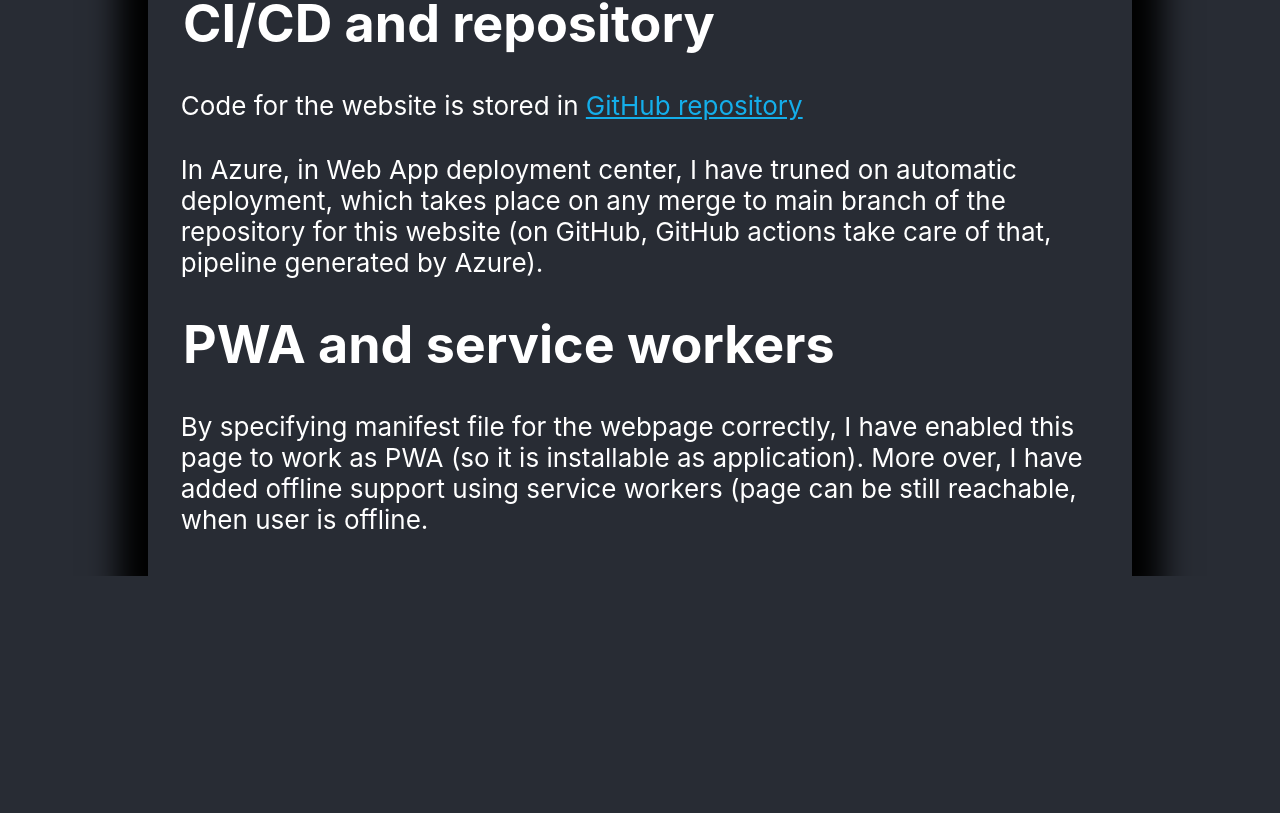
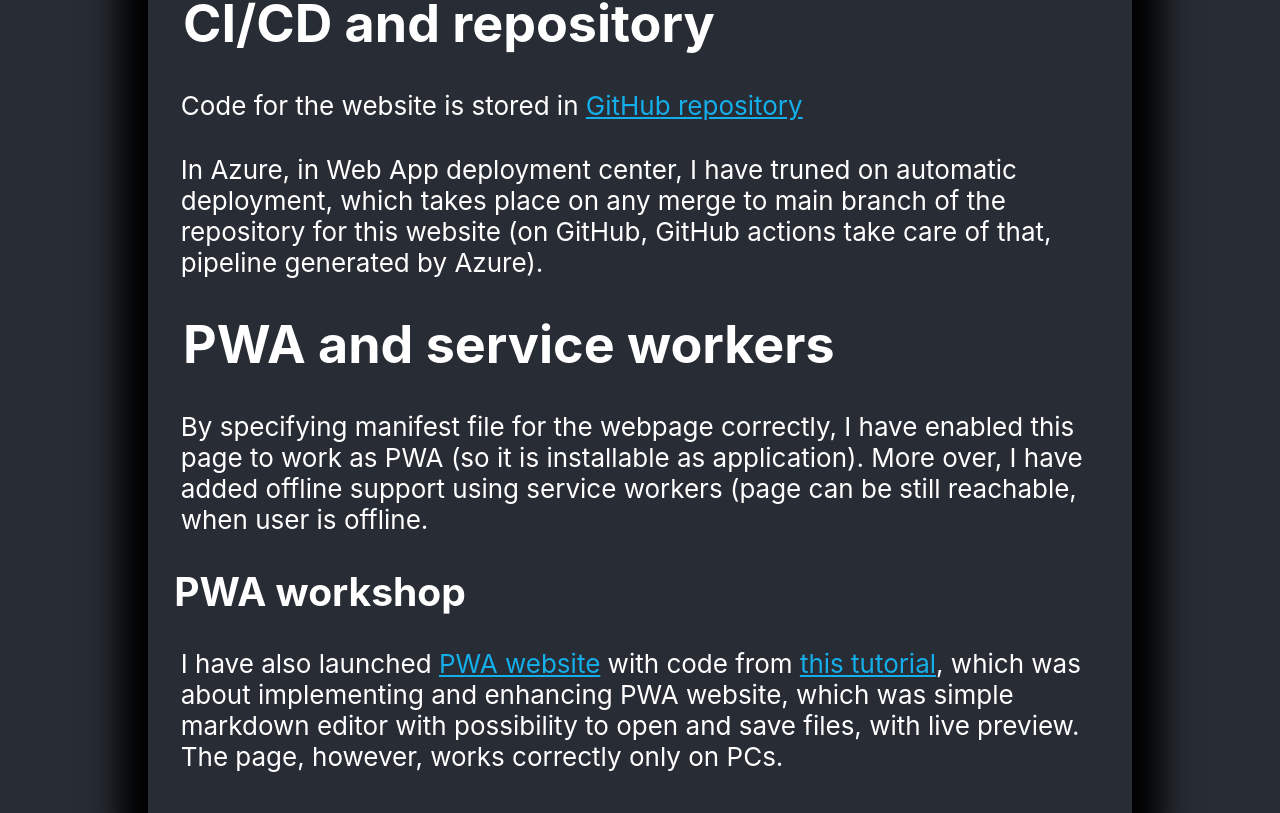
Before and after one commit to mturczyn/about-intrinsic, a React (Create React App) app: page /technology-stack in a window 1280 px wide. Shown: the part 1417-2230 px from the top of the page. Before the commit the page ends 1993 px from the top, so only its background shows below. Built offline with nearby package versions, Linux system fonts and the light colour scheme.

Commit message:
Added note about PWA workshop and improved language switches appearance.

```diff
--- a/src/Navbar/Navbar.css
+++ b/src/Navbar/Navbar.css
@@ -37,11 +37,10 @@ nav > button.langButton {
     margin: 0 1ch;
     border-radius: 50%;
     background-size: cover;
-    margin-left: 0;
 }
 
 nav > button.langButton:first-of-type {
-    margin-left: auto;
+    margin: 0 0 0 auto;
 }
 
 nav > a {
--- a/src/TechStack/index.tsx
+++ b/src/TechStack/index.tsx
@@ -112,6 +112,21 @@ const TechStack = () => {
                     'By specifying manifest file for the webpage correctly, I have enabled this page to work as PWA (so it is installable as application). More over, I have added offline support using service workers (page can be still reachable, when user is offline.'
                 )}
             </p>
+            <h2>{t('PWA workshop')}</h2>
+            <Trans i18nKey={'pwa-workshop-description'}>
+                <p>
+                    <a
+                        rel="noreferrer"
+                        href="https://pwa-workshop-codelab.vercel.app"
+                        target="_blank"
+                    ></a>
+                    <a
+                        rel="noreferrer"
+                        href="https://pwa-workshop-codelab.vercel.app"
+                        target="_blank"
+                    ></a>
+                </p>
+            </Trans>
         </>
     )
 }
--- a/src/i18n.ts
+++ b/src/i18n.ts
@@ -53,6 +53,9 @@ const resources = {
             'PWA and service workers': 'PWA oraz service workers',
             'By specifying manifest file for the webpage correctly, I have enabled this page to work as PWA (so it is installable as application). More over, I have added offline support using service workers (page can be still reachable, when user is offline.':
                 'Poprzez poprawne określenie pliku manifest dla tej strony, ta strona działa jako PWA (więc jest instalowalna jako aplikacja). Ponadto dodałem obsługę trybu offline za pomocą service workers (strona jest nadal osiągalna, gdy użytkownik jest offline).',
+            'PWA workshop': 'Warsztaty PWA',
+            'pwa-workshop-description':
+                '<0>Uruchomiłem również <0>stronę PWA</0> z kodem z <1>tego samouczka</1>, który dotyczył implementacji i ulepszania strony PWA, która była prostym edytorem markdown z możliwością otwierania i zapisywania plików, oraz podglądu "na żywo" tworzonego dokumentu. Strona jednak działa poprawnie tylko na komputerach</0>',
             // Misc
             'I have worked for following companies throughout my career:':
                 'Przez całą moją karierę pracowałem dla następujących firm:',
@@ -115,6 +118,9 @@ const resources = {
             'PWA and service workers': 'PWA and service workers',
             'By specifying manifest file for the webpage correctly, I have enabled this page to work as PWA (so it is installable as application). More over, I have added offline support using service workers (page can be still reachable, when user is offline.':
                 'By specifying manifest file for the webpage correctly, I have enabled this page to work as PWA (so it is installable as application). More over, I have added offline support using service workers (page can be still reachable, when user is offline.',
+            'PWA workshop': 'PWA workshop',
+            'pwa-workshop-description':
+                '<0>I have also launched <0>PWA website</0> with code from <1>this tutorial</1>, which was about implementing and enhancing PWA website, which was simple markdown editor with possibility to open and save files, with live preview. The page, however, works correctly only on PCs.</0>',
             // Misc
             'I have worked for following companies throughout my career:':
                 'I have worked for following companies throughout my career:',
```
